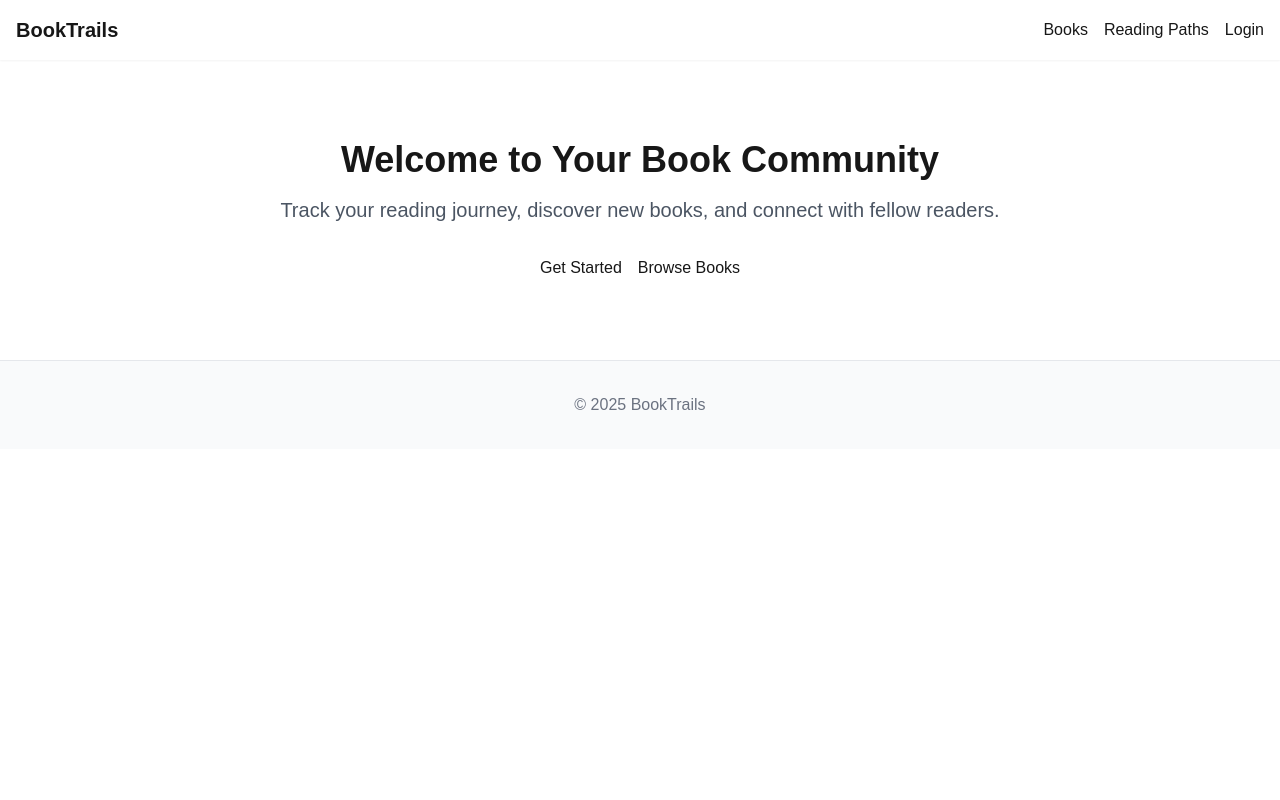
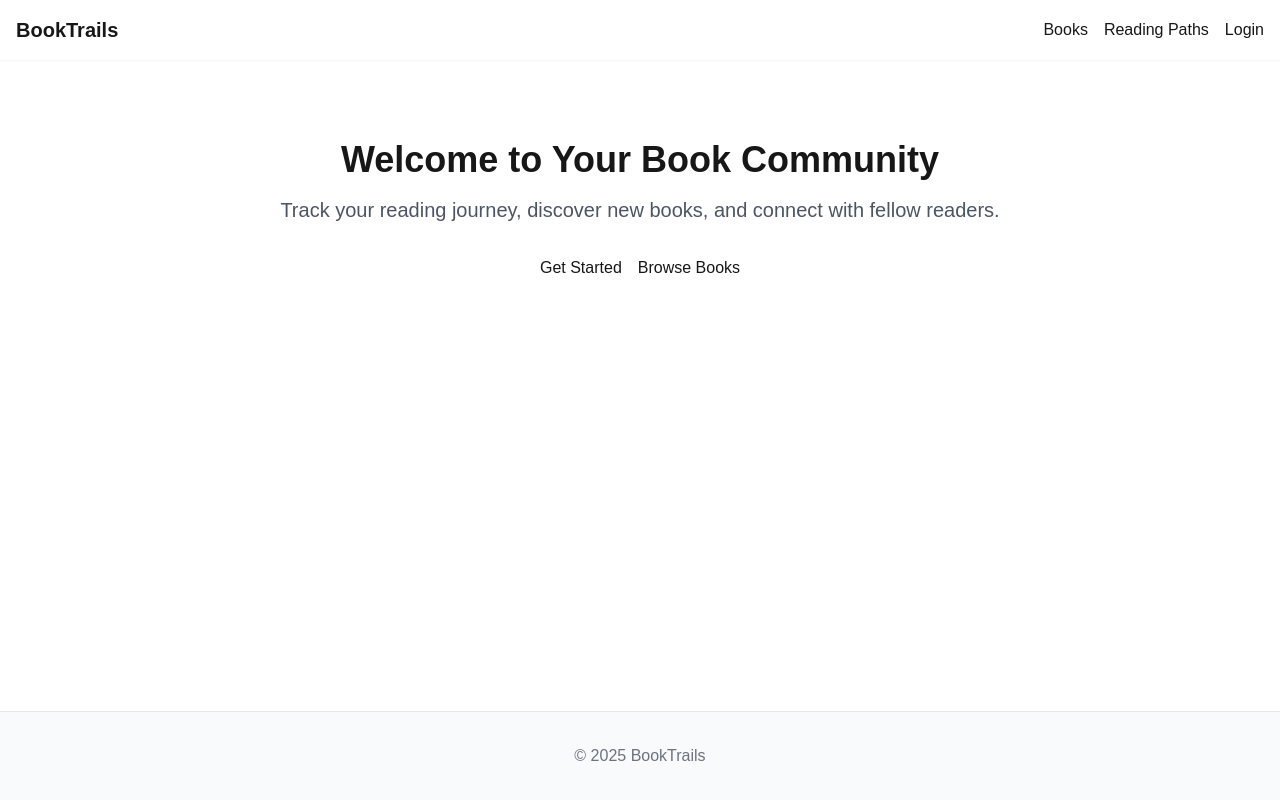
Before and after one commit to amandakso/book-community, a Next.js app: page / in a window 1280 px wide. Built offline with nearby package versions, Linux system fonts and the light colour scheme.

Commit message:
stretch home component to fill remaining height

```diff
--- a/app/layout.tsx
+++ b/app/layout.tsx
@@ -25,9 +25,9 @@ export default function RootLayout({
   children: React.ReactNode;
 }>) {
   return (
-    <html lang="en">
+    <html lang="en" className="h-full">
       <body
-        className={`${geistSans.variable} ${geistMono.variable} antialiased`}
+        className={`${geistSans.variable} ${geistMono.variable} antialiased flex min-h-full flex-col`}
       >
         <Header />
         <main className="flex-grow container mx-auto px-4 py-8">
```
